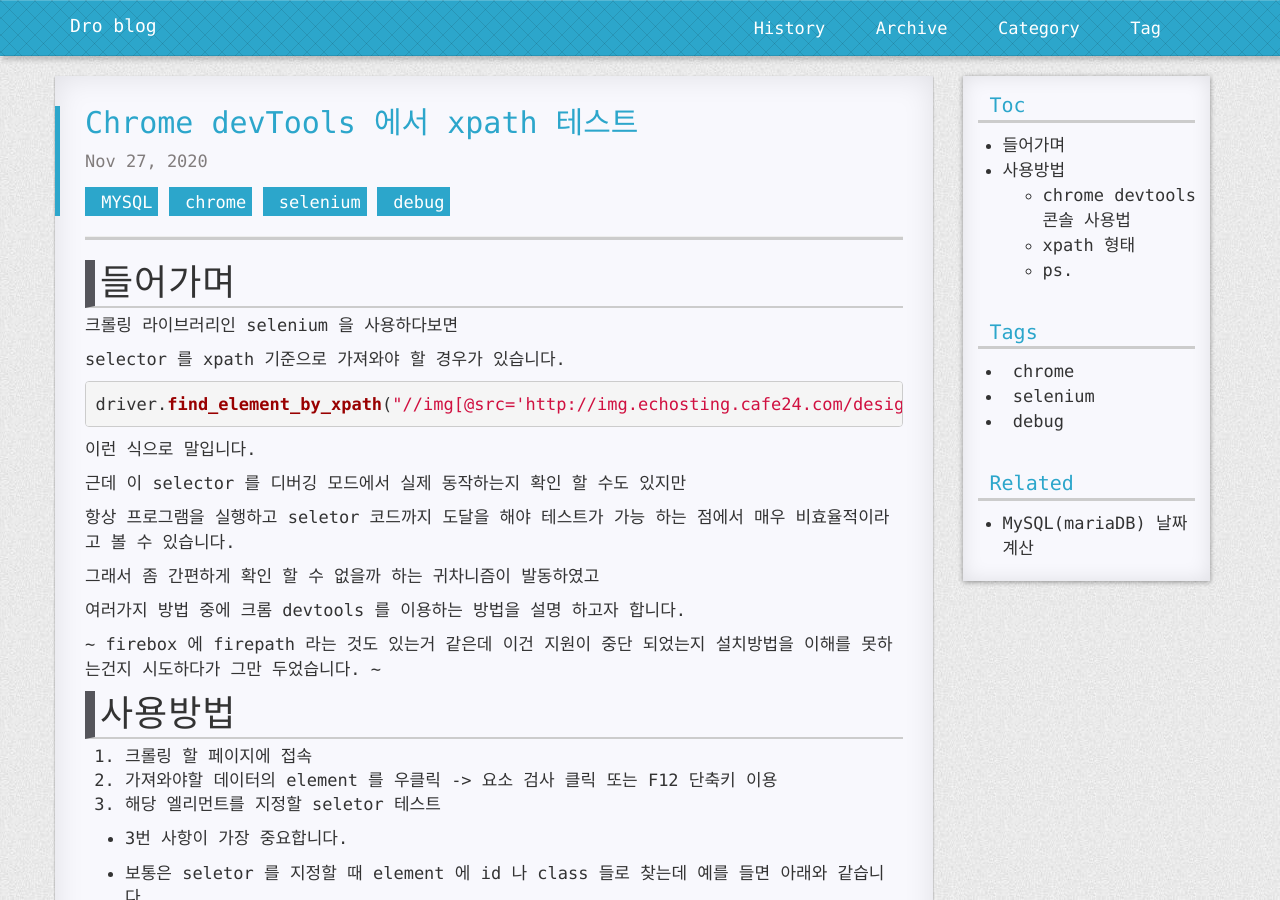
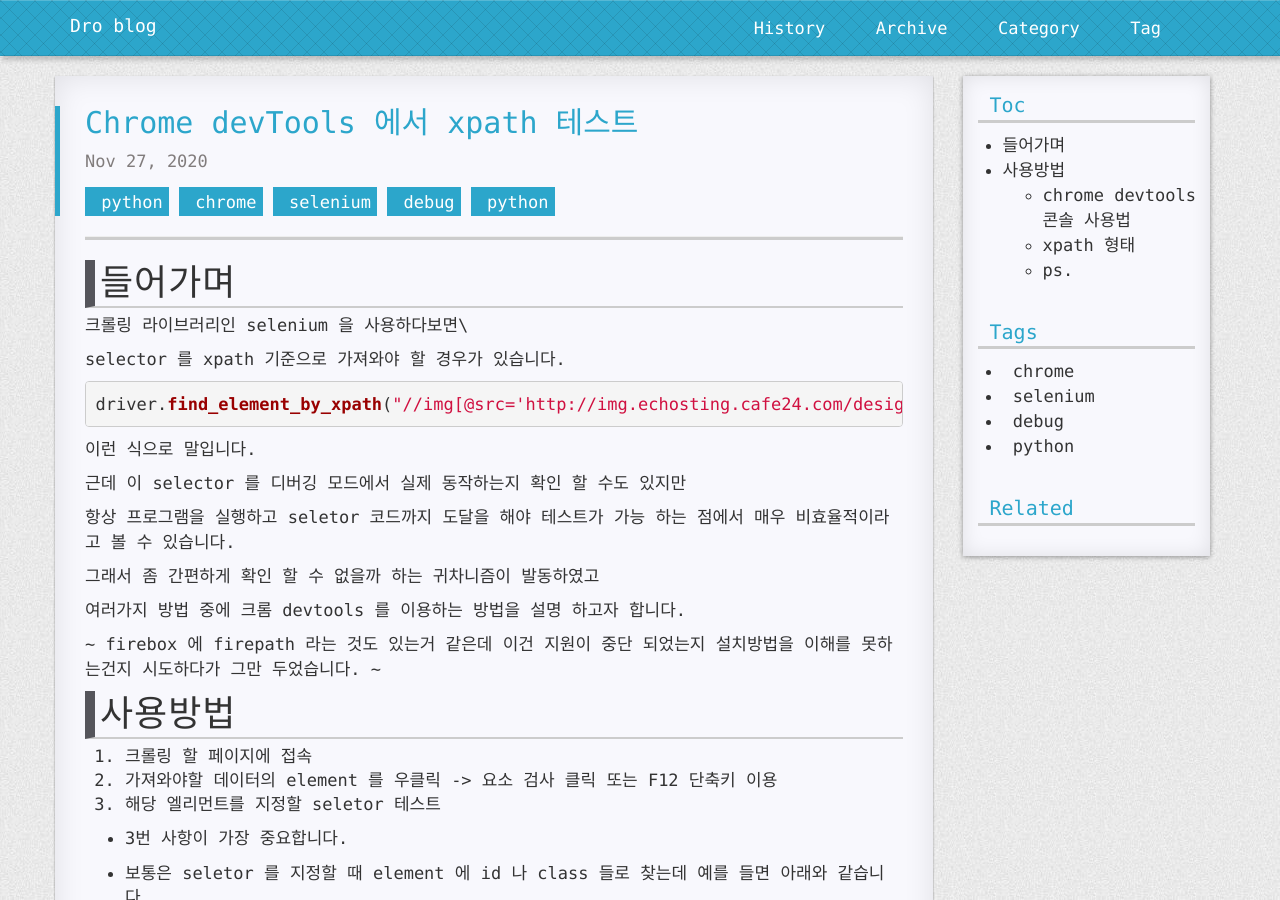
Before and after one commit to andurogit/andurogit.github.io, a Jekyll site: the page built from _posts/2021-01-14-chrome-selenium-test.md, in a window 1280 px wide and 900 px high. Built offline with Jekyll 4.4.1, drawn with Linux system fonts in a browser that asks for light colours; nearby versions of some CDN libraries; a style sheet for code colours, icons or effects is not loaded.

Commit message:
category change

```diff
--- a/_posts/2021-01-14-chrome-selenium-test.md
+++ b/_posts/2021-01-14-chrome-selenium-test.md
@@ -2,8 +2,8 @@
 layout: post
 title:  "Chrome devTools 에서 xpath 테스트"
 date:   2020-11-27 17:00:00 +0900
-categories: MYSQL
-tag: [chrome, selenium, debug]
+categories: python
+tag: [chrome, selenium, debug, python]
 ---
 
 * TOC
@@ -11,7 +11,7 @@
 
 # 들어가며
 
-크롤링 라이브러리인 selenium 을 사용하다보면
+크롤링 라이브러리인 selenium 을 사용하다보면\
 
 selector 를 xpath 기준으로 가져와야 할 경우가 있습니다.
 
```
